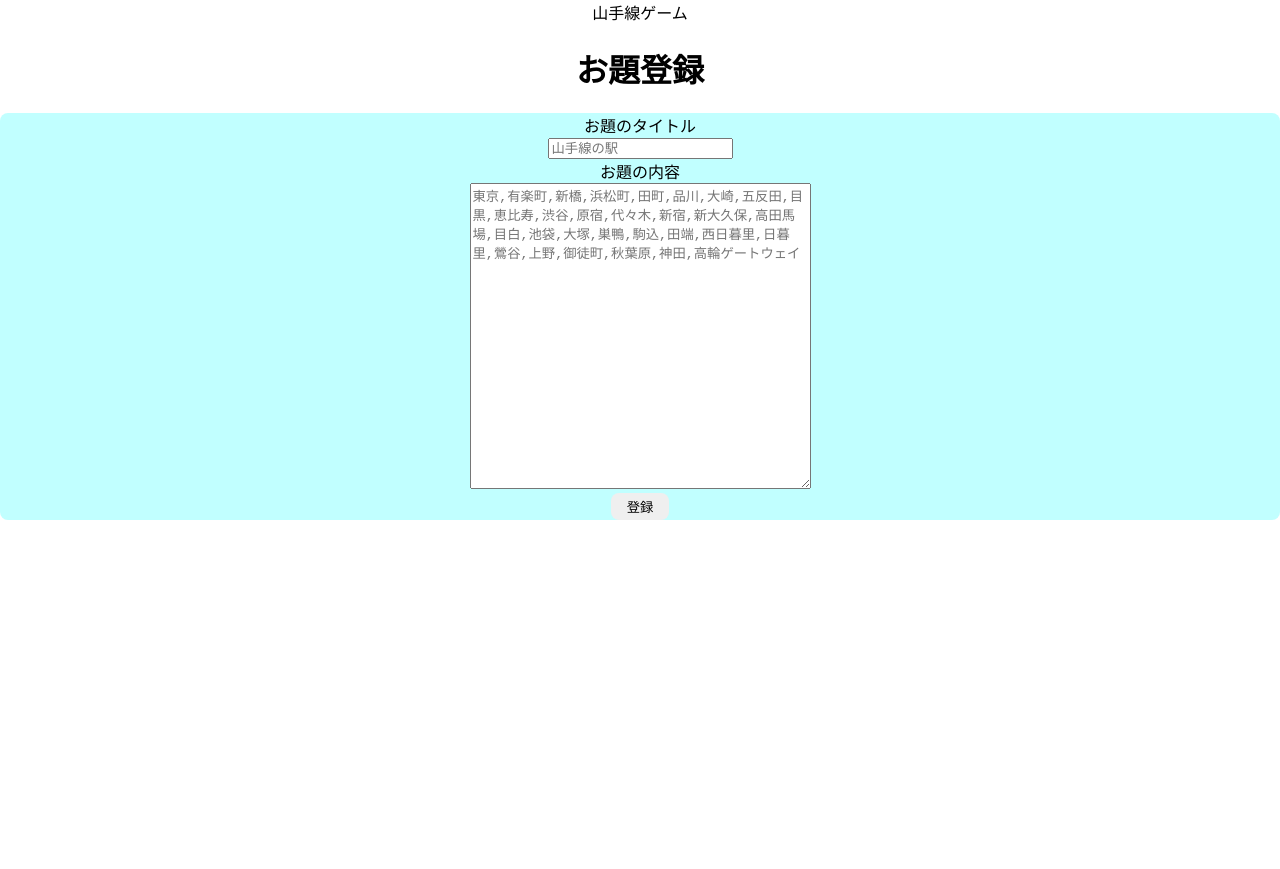
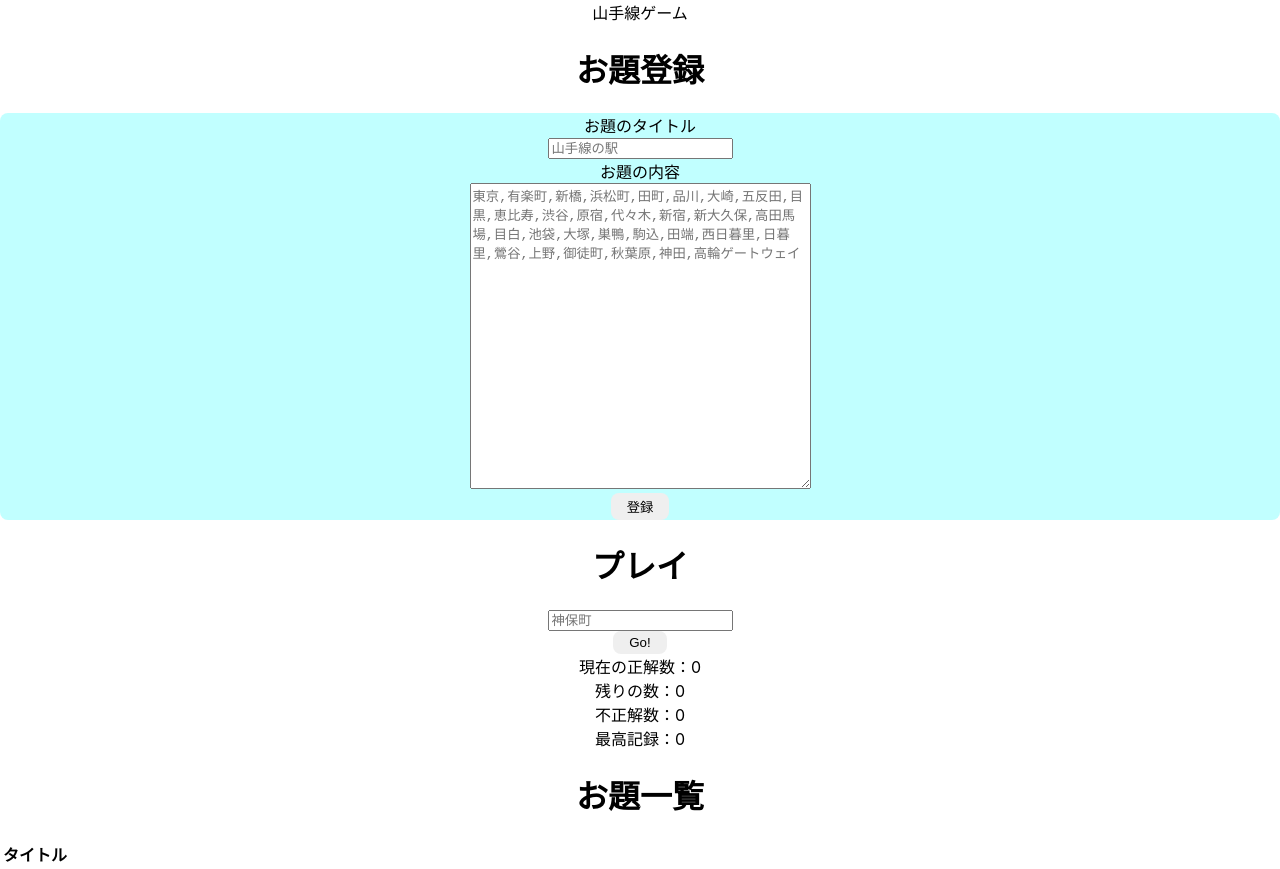
Before and after one commit to cicular/yLineGame, a React (Create React App) app in the folder y_line_react_app/: page /play in a window 1280 px wide. Before the commit the page ends 800 px from the top, so only its background shows below. Built offline with nearby package versions, Linux system fonts and the light colour scheme.

Commit message:
登録画面、プレイ画面、一覧画面の雛形を作成。

```diff
--- a/y_line_react_app/src/App.jsx
+++ b/y_line_react_app/src/App.jsx
@@ -1,3 +1,7 @@
+import Register from './register';
+import List from './list';
+import Play from './play';
+
 import './App.css';
 import './style.css';
 
@@ -5,25 +9,9 @@ const App = () => {
   return (
     <div className="App">
       <header>山手線ゲーム</header>
-      <h1>お題登録</h1>
-      <div className="input_area">
-        <form method="POST">
-            <label>お題のタイトル</label>
-            <div>
-            <input type="text" placeholder="山手線の駅"/>
-            </div>
-
-            <div>
-            <label>お題の内容</label>
-            </div>
-
-            <textarea rows="20" cols="40" placeholder="東京,有楽町,新橋,浜松町,田町,品川,大崎,五反田,目黒,恵比寿,渋谷,原宿,代々木,新宿,新大久保,高田馬場,目白,池袋,大塚,巣鴨,駒込,田端,西日暮里,日暮里,鶯谷,上野,御徒町,秋葉原,神田,高輪ゲートウェイ"></textarea>
-
-            <div>
-            <input className='button' type="submit" value="登録"/>
-            </div>
-        </form>
-      </div>
+      <Register />
+      <Play />
+      <List />
     </div>
   );
 }
--- /dev/null
+++ b/y_line_react_app/src/list.jsx
@@ -0,0 +1,19 @@
+const List = () => {
+    return (
+      <div className="App">
+        <h1>お題一覧</h1>
+        <table>
+          <thead>
+            <tr>
+              <th>タイトル</th>
+            </tr>
+          </thead>
+          <tbody>
+
+          </tbody>
+        </table>
+      </div>
+    );
+  }
+
+  export default List;
--- /dev/null
+++ b/y_line_react_app/src/play.jsx
@@ -0,0 +1,41 @@
+import './App.css';
+import './style.css';
+
+const Play = () => {
+    return (
+      <div className="App">
+        <h1>プレイ</h1>
+
+        <div>
+            <input type="text" placeholder="神保町"/>
+        </div>
+
+        <div>
+            <input className='button' type="submit" value="Go!"/>
+        </div>
+
+        <div>
+        <label>現在の正解数：</label>
+        <label>0</label>
+        </div>
+
+        <div>
+        <label>残りの数：</label>
+        <label>0</label>
+        </div>
+
+        <div>
+        <label>不正解数：</label>
+        <label>0</label>
+        </div>
+
+        <div>
+        <label>最高記録：</label>
+        <label>0</label>
+        </div>
+
+      </div>
+    );
+  }
+
+  export default Play;
--- /dev/null
+++ b/y_line_react_app/src/register.jsx
@@ -0,0 +1,27 @@
+const Register = () => {
+    return (
+      <div className="App">
+      <h1>お題登録</h1>
+      <div className="input_area">
+        <form method="POST">
+            <label>お題のタイトル</label>
+            <div>
+            <input type="text" placeholder="山手線の駅"/>
+            </div>
+
+            <div>
+            <label>お題の内容</label>
+            </div>
+
+            <textarea rows="20" cols="40" placeholder="東京,有楽町,新橋,浜松町,田町,品川,大崎,五反田,目黒,恵比寿,渋谷,原宿,代々木,新宿,新大久保,高田馬場,目白,池袋,大塚,巣鴨,駒込,田端,西日暮里,日暮里,鶯谷,上野,御徒町,秋葉原,神田,高輪ゲートウェイ"></textarea>
+
+            <div>
+            <input className='button' type="submit" value="登録"/>
+            </div>
+        </form>
+      </div>
+      </div>
+    );
+  }
+
+  export default Register;
```
